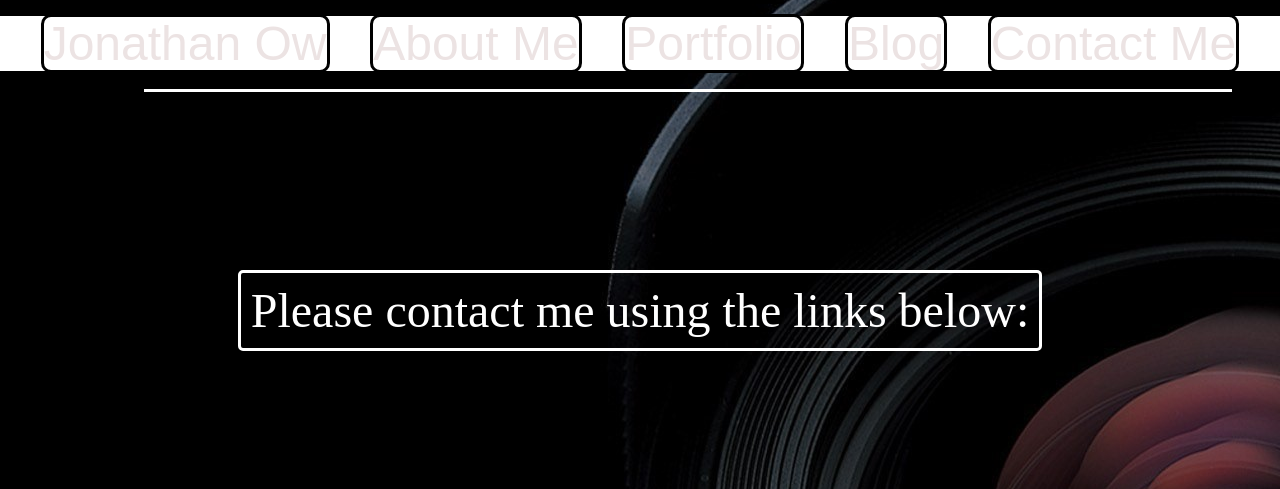
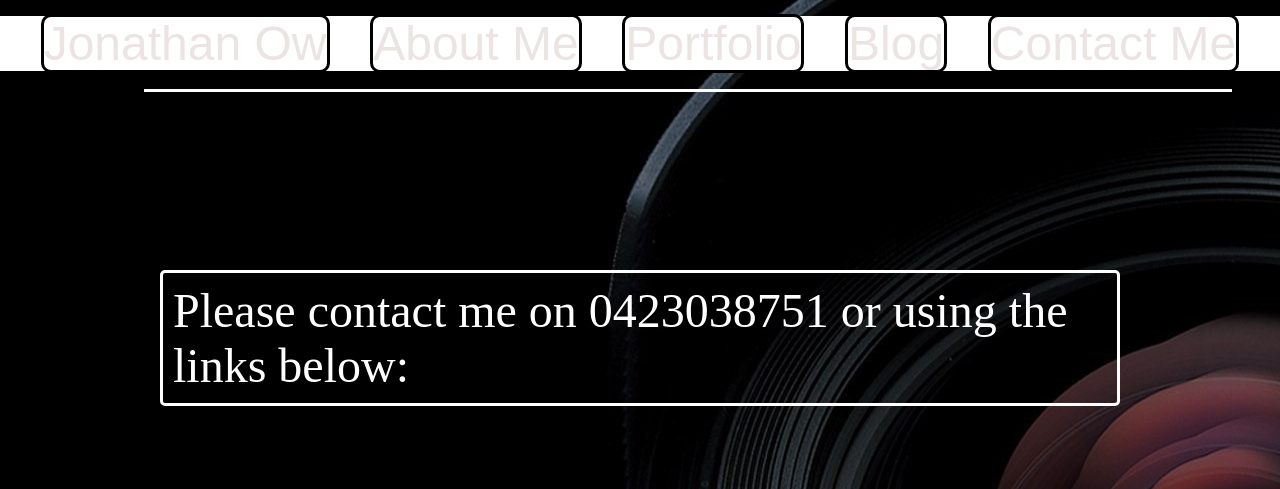
Before and after one commit to Jow17/Portfolio-Website, a plain HTML site: page Src/Contact.html in a window 1280 px wide. Shown: the top 489 px of the page. Drawn offline with Linux system fonts and the light colour scheme.

Commit message:
Added contact no.

```diff
--- a/Src/Contact.html
+++ b/Src/Contact.html
@@ -35,7 +35,7 @@
   <!--Main Section-->
   <main>
    <article>
-   <p class="contact"> Please contact me using the links below:</p>
+   <p class="contact"> Please contact me on 0423038751 or using the links below:</p>
    </article>
 
    <div class="icon-container">
```
